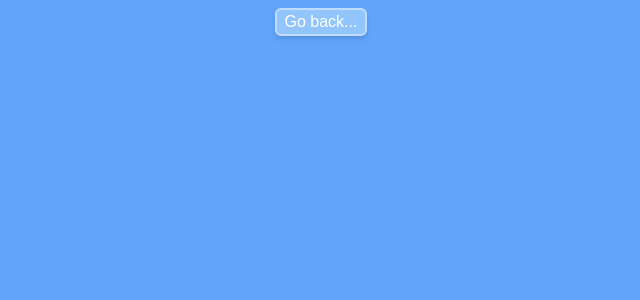
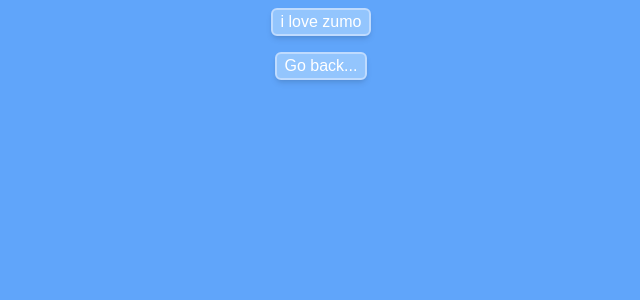
Before and after one commit to calciumista/shiny-parakeet, a SvelteKit app: page /more in a window 1280 px wide. Shown: the top 300 px of the page, without its empty margins (319-959 px from the left). Built offline with nearby package versions, Linux system fonts and the light colour scheme; a web font is replaced by a local one.

Commit message:
i <3 zumo

```diff
--- a/src/routes/+page.svelte
+++ b/src/routes/+page.svelte
@@ -24,11 +24,10 @@
     <Presence />
     <Name />
     <Joke />
-    <!--
-      <div class="flex justify-center py-8 px-1">
+
+    <div class="flex justify-center py-8 px-1">
       <a href="/more" class="blue-border px-2">See more...</a>
     </div>
--->
   </div>
 {/if}
 
--- a/src/routes/more/+page.svelte
+++ b/src/routes/more/+page.svelte
@@ -15,6 +15,9 @@
 {#if ready}
   <div in:fade>
     <div class="flex justify-center p-2 px-1">
+      <p class="blue-border px-2">i love zumo</p>
+    </div>
+    <div class="flex justify-center p-2 px-1">
       <a href="/" class="blue-border px-2">Go back... </a>
     </div>
   </div>
```
